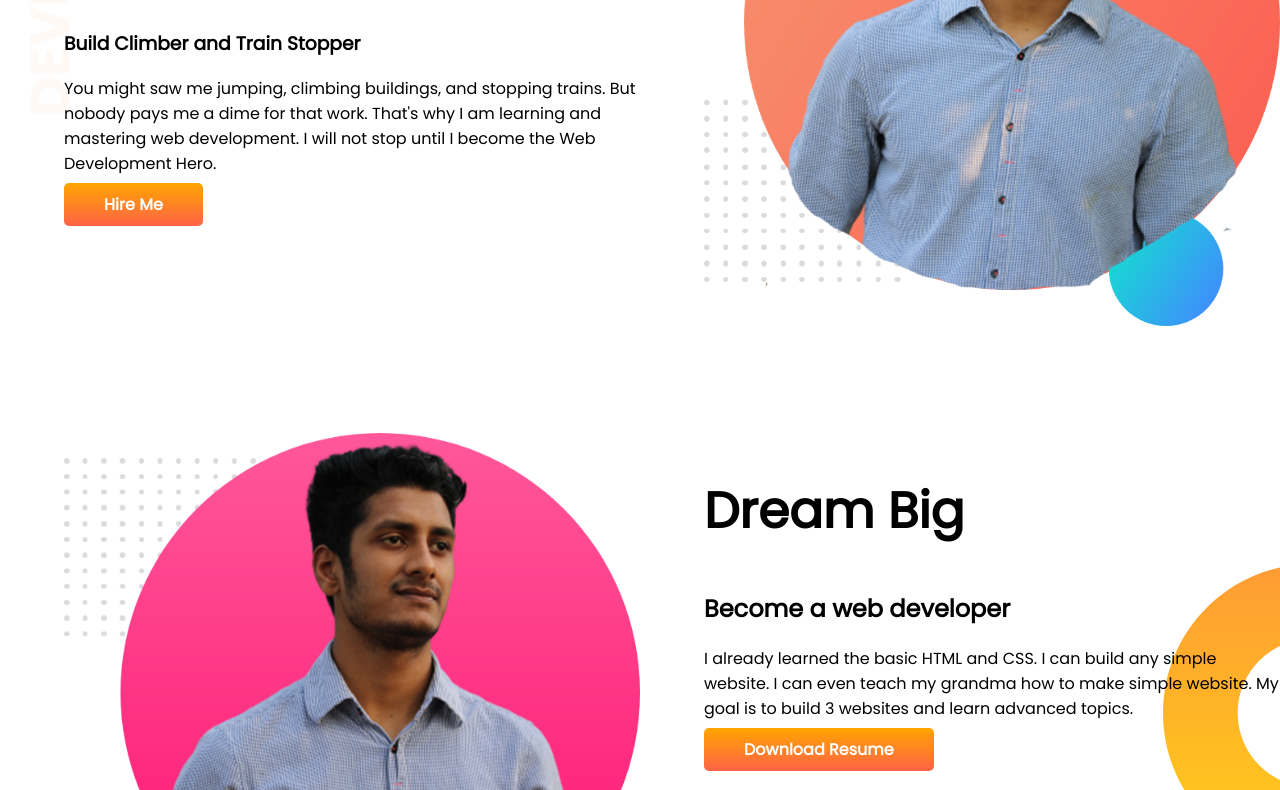
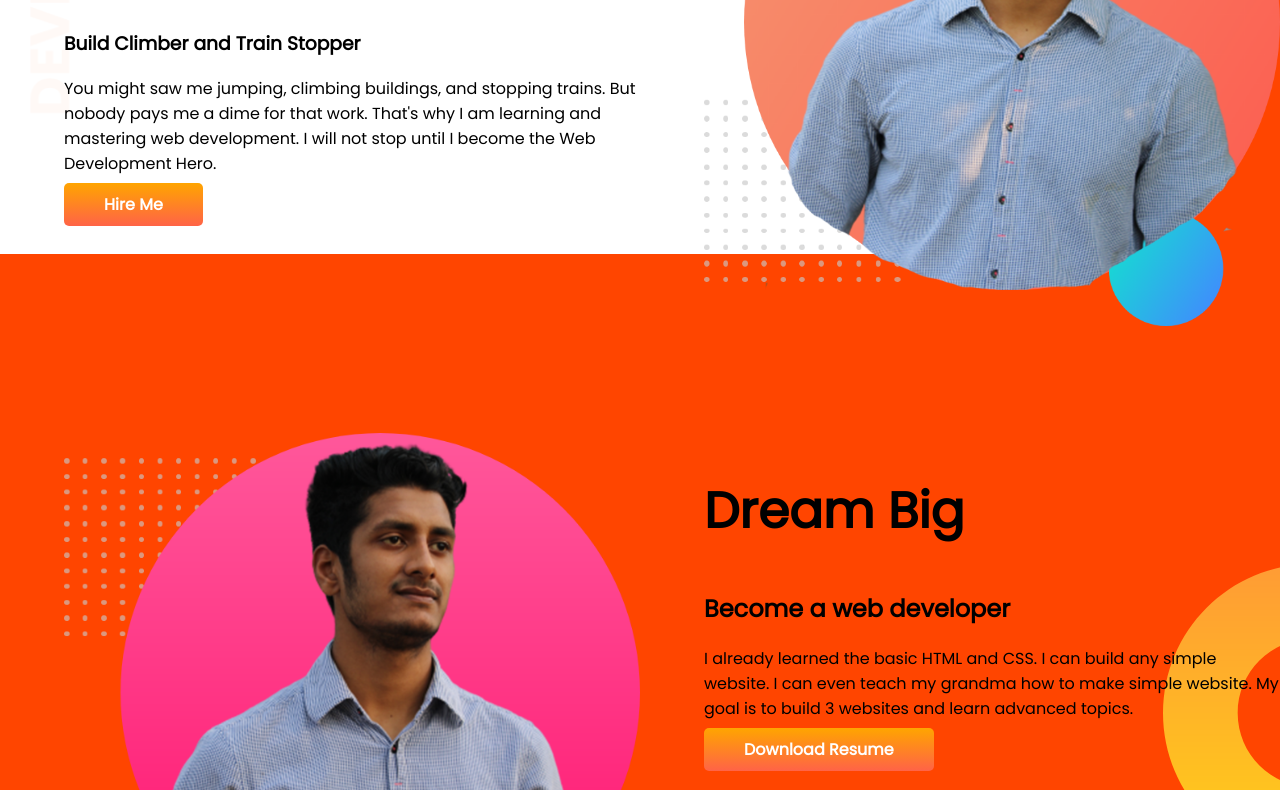
Before and after one commit to arif2494/First-Portfolio, a plain HTML site: page index.html in a window 1280 px wide. Shown: the part 246-1036 px from the top of the page. Drawn offline with Linux system fonts and the light colour scheme.

Commit message:
messed up

```diff
--- a/asset/css/style.css
+++ b/asset/css/style.css
@@ -41,3 +41,6 @@
 	background-repeat: no-repeat;
 	background-position: right;
 }
+body {
+	background-color: orangered;
+}
```
